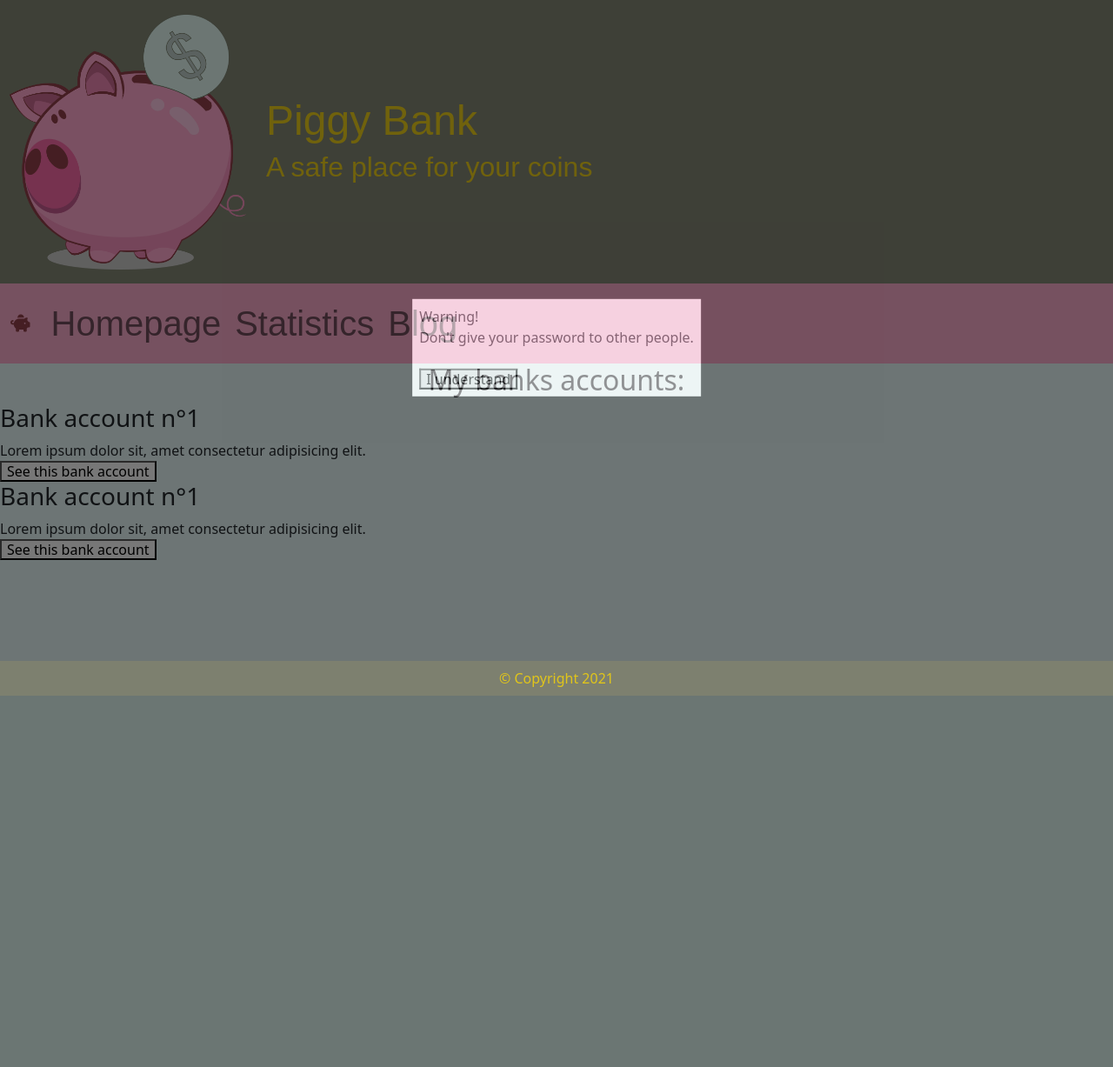
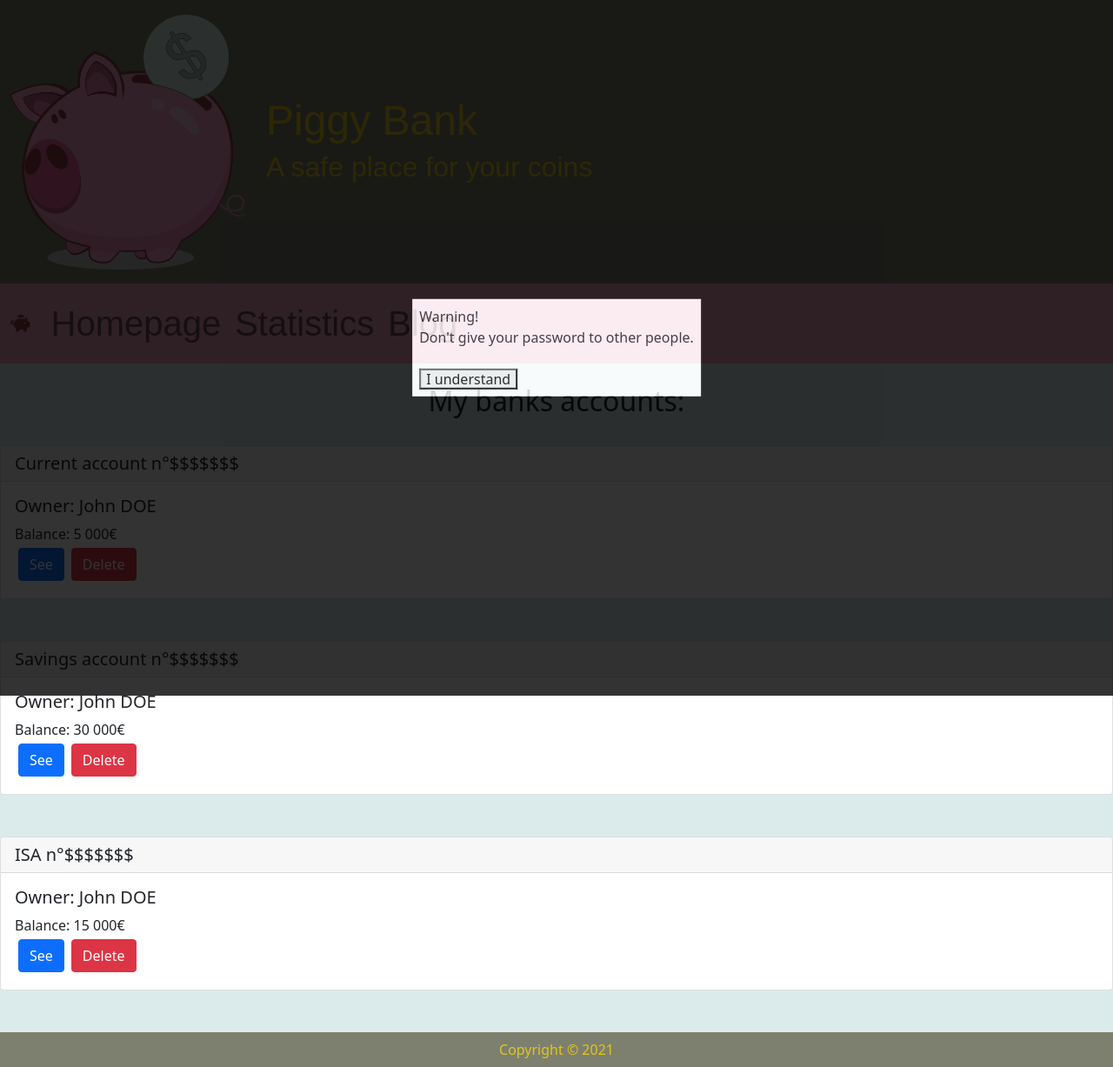
Before and after one commit to Nana-fr/Bank_account_management_app, a PHP site: page / in a window 1280 px wide. Shown: the whole page at 87% size. Before the commit the page ends 800 px from the top, so only its background shows below. Run offline with PHP 8.4, Linux system fonts and the light colour scheme; some libraries are stand-ins or nearby versions; some web fonts are replaced.

Commit message:
display bank account with delete button

```diff
--- a/css/main.css
+++ b/css/main.css
@@ -135,7 +135,7 @@ textarea {
     background-color: #000;
     height: 100vh;
     width: 100vw;
-    opacity: 0.5;
+    opacity: 0.8;
     z-index: 2;
   }
 
--- a/index.html
+++ b/index.html
@@ -26,7 +26,7 @@
 <body>
 
   <div id="warning" class="layer position-absolute">
-    <div class="position-absolute top-50 start-50 translate-middle bg-white p-2 opacity-100">
+    <div class="position-absolute top-50 start-50 translate-middle bg-white p-2">
       <p id="message" ></p><br>
       <button onclick="closeLayer()">I understand</button>
     </div>
@@ -65,24 +65,40 @@
   </nav>
 
   <main>
-    <h2 class="text-center">My banks accounts:</h2>
-    <article>
-      <h3>Bank account n°1</h3>
-      <p>Lorem ipsum dolor sit, amet consectetur adipisicing elit.</p>
-      <button class="">See this bank account</button>
+
+    <h2 class="text-center py-4">My banks accounts:</h2>
+
+    <article class="card mb-5">
+      <h5 class="card-header">Current account n°$$$$$$$</h5>
+      <div class="card-body">
+        <h5 class="card-title">Owner: John DOE</h5>
+        <p class="card-text">Balance: 5 000€</p>
+        <a href="#" class="btn btn-primary m-1">See</a><a href="#" onclick="deleteAccount()" class="btn btn-danger m-1">Delete</a>
+      </div>
     </article>
 
-    <article>
-      <h3>Bank account n°1</h3>
-      <p>Lorem ipsum dolor sit, amet consectetur adipisicing elit.</p>
-      <button class="">See this bank account</button>
+    <article class="card mb-5">
+      <h5 class="card-header">Savings account n°$$$$$$$</h5>
+      <div class="card-body">
+        <h5 class="card-title">Owner: John DOE </h5>
+        <p class="card-text">Balance: 30 000€</p>
+        <a href="#" class="btn btn-primary m-1">See</a><a href="#" onclick="deleteAccount()" class="btn btn-danger m-1">Delete</a>
+      </div>
     </article>
 
+    <article class="card mb-5">
+      <h5 class="card-header">ISA n°$$$$$$$</h5>
+      <div class="card-body">
+        <h5 class="card-title">Owner: John DOE</h5>
+        <p class="card-text">Balance: 15 000€</p>
+        <a href="#" class="btn btn-primary m-1">See</a><a href="#" onclick="deleteAccount()" class="btn btn-danger m-1">Delete</a>
+      </div>
+    </article>
 
   </main>
 
-  <footer class="fixed-bottom py-2 bg-bitter color-gold text-center">
-    <p>© Copyright 2021</p>
+  <footer class="py-2 bg-bitter color-gold text-center">
+    <p>Copyright © 2021</p>
   </footer>
 
 
--- a/js/main.js
+++ b/js/main.js
@@ -21,6 +21,17 @@ httpRequest.open('GET', 'data/security_rules.txt');
 httpRequest.send();
 }
 
+
+// close warning window
 function closeLayer() {
     document.getElementById("warning").classList.add("Done");
+
 }
+
+// delete account
+let articles = document.getElementsByTagName("article");
+function deleteAccount() {
+    for (let article of articles) {
+         article.classList.add("Done");
+    }
+}
--- /dev/null
+++ b/statistics.json
@@ -0,0 +1,4 @@
+{
+    "borrowing rate": "2%",
+    "stock exchange price": "1.3%"
+}
```
